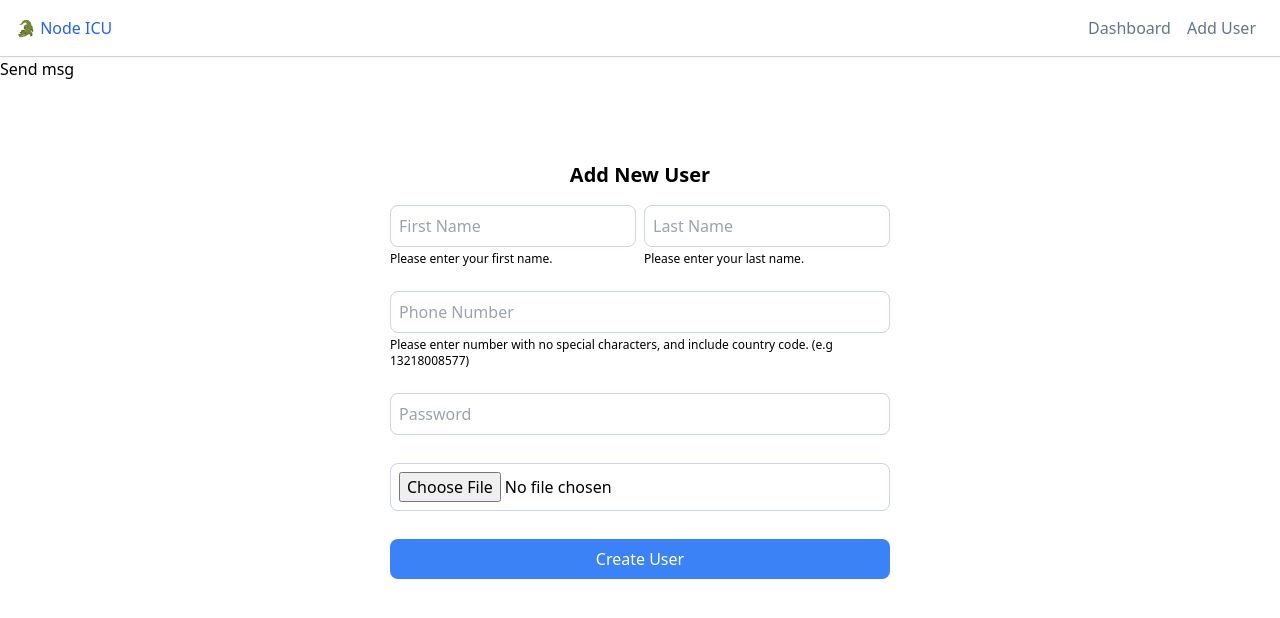
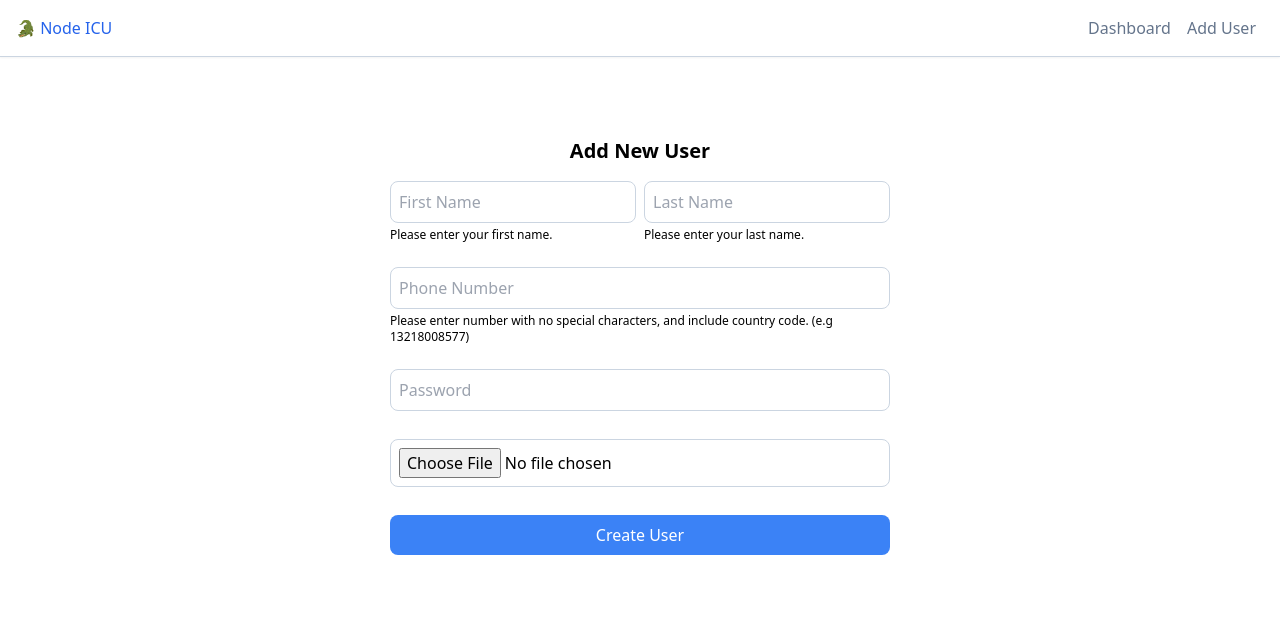
Before and after one commit to joshual55/iot_project, a Vue app in the folder face-id-dashboard/: page /add-user in a window 1280 px wide. Shown: the top 618 px of the page. Built offline with nearby package versions, Linux system fonts and the light colour scheme; no server answers.

Commit message:
remove extra button

```diff
--- a/face-id-dashboard/src/views/AddUser.vue
+++ b/face-id-dashboard/src/views/AddUser.vue
@@ -92,7 +92,6 @@ const handleFaceRegonition = async () => {
 <template>
   <div class="dashboard-landing">
     <Navbar />
-    <button @click="test2faLogin">Send msg</button>
     <h1 class="text-center text-xl font-bold mb-4 mt-20">Add New User</h1>
     <div class="form-wrapper w-[500px] mx-auto gap-y-6 flex flex-col">
       <div class="grid grid-cols-2 gap-2">
```
